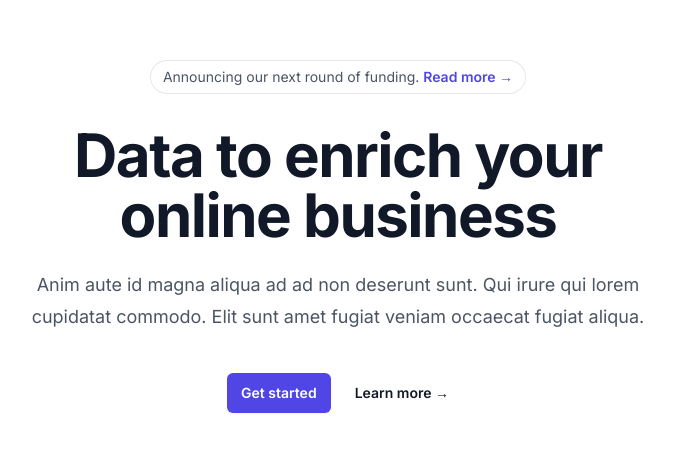
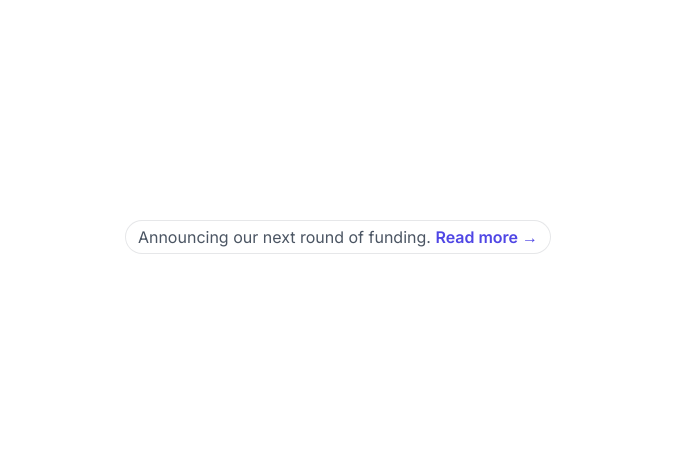
Before and after one commit to choiruladamm/explore-ui, a Next.js app: page / in a window 1280 px wide. Shown: the part 163-614 px from the top of the page, without its empty margins (302-975 px from the left). Built offline with nearby package versions, Linux system fonts and the light colour scheme.

Commit message:
style: change some style

```diff
--- a/components/HeroMarketing.tsx
+++ b/components/HeroMarketing.tsx
@@ -5,6 +5,7 @@
 import { useState } from "react";
 import { Dialog } from "@headlessui/react";
 import { Icons } from "./Icons";
+import Link from "next/link";
 
 const navigation = [
   { name: "Product", href: "#" },
@@ -15,45 +16,13 @@ const navigation = [
 
 export default function HeroMarketing() {
   return (
-    <div className="bg-white">
-      <div className="relative isolate px-6 lg:px-8">
-        {/* <GradientTop /> */}
-        <div className="mx-auto max-w-2xl py-32 sm:py-48 lg:py-56">
-          <div className="hidden sm:mb-8 sm:flex sm:justify-center">
-            <div className="relative rounded-full px-3 py-1 text-sm leading-6 text-gray-600 ring-1 ring-gray-900/10 hover:ring-gray-900/20">
-              Announcing our next round of funding.{" "}
-              <a href="#" className="font-semibold text-indigo-600">
-                <span className="absolute inset-0" aria-hidden="true" />
-                Read more <span aria-hidden="true">&rarr;</span>
-              </a>
-            </div>
-          </div>
-          <div className="text-center">
-            <h1 className="text-4xl font-bold tracking-tight text-gray-900 sm:text-6xl">
-              Data to enrich your online business
-            </h1>
-            <p className="mt-6 text-lg leading-8 text-gray-600">
-              Anim aute id magna aliqua ad ad non deserunt sunt. Qui irure qui
-              lorem cupidatat commodo. Elit sunt amet fugiat veniam occaecat
-              fugiat aliqua.
-            </p>
-            <div className="mt-10 flex items-center justify-center gap-x-6">
-              <a
-                href="#"
-                className="rounded-md bg-indigo-600 px-3.5 py-2.5 text-sm font-semibold text-white shadow-sm hover:bg-indigo-500 focus-visible:outline focus-visible:outline-2 focus-visible:outline-offset-2 focus-visible:outline-indigo-600"
-              >
-                Get started
-              </a>
-              <a
-                href="#"
-                className="text-sm font-semibold leading-6 text-gray-900"
-              >
-                Learn more <span aria-hidden="true">→</span>
-              </a>
-            </div>
-          </div>
-        </div>
-        {/* <GradientBottom /> */}
+    <div className="bg-white grid place-items-center h-screen">
+      <div className="ring-1 ring-gray-900/10 text-gray-600 py-1 px-3 rounded-full">
+        Announcing our next round of funding.{" "}
+        <Link className="text-indigo-600 font-semibold" href="/">
+          <span className="mr-1">Read more</span>
+          <span aria-hidden="true">&rarr;</span>
+        </Link>
       </div>
     </div>
   );
```
